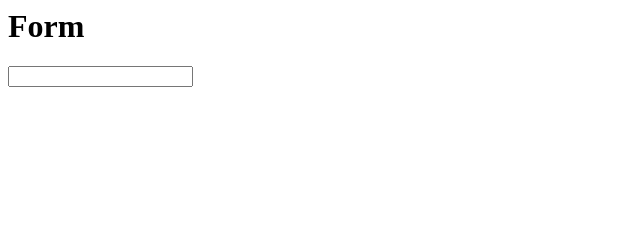
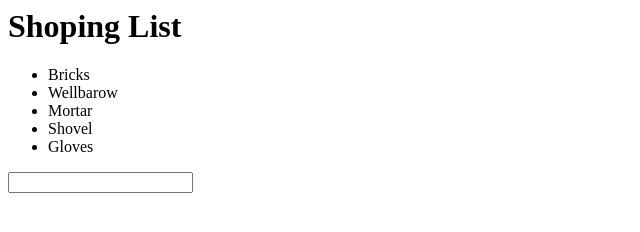
Before and after one commit to saeedkhan-github/expp, a plain HTML site: page Form.html in a window 1280 px wide. Shown: the whole page, without its empty margins (0-640 px from the left). Drawn offline with Linux system fonts and the light colour scheme.

Commit message:
Shopping List added

```diff
--- a/Form.html
+++ b/Form.html
@@ -1,7 +1,16 @@
 <html>
 
 <body>
-<h1>Form</h1>
+<h1>Shoping List</h1>
+
+<ul>
+	<li>Bricks</li>
+	<li>Wellbarow</li>
+	<li>Mortar</li>
+	<li>Shovel</li>
+	<li>Gloves</li>
+
+</ul>
 
 <form>
 <input type="text" name="username"/>
```
